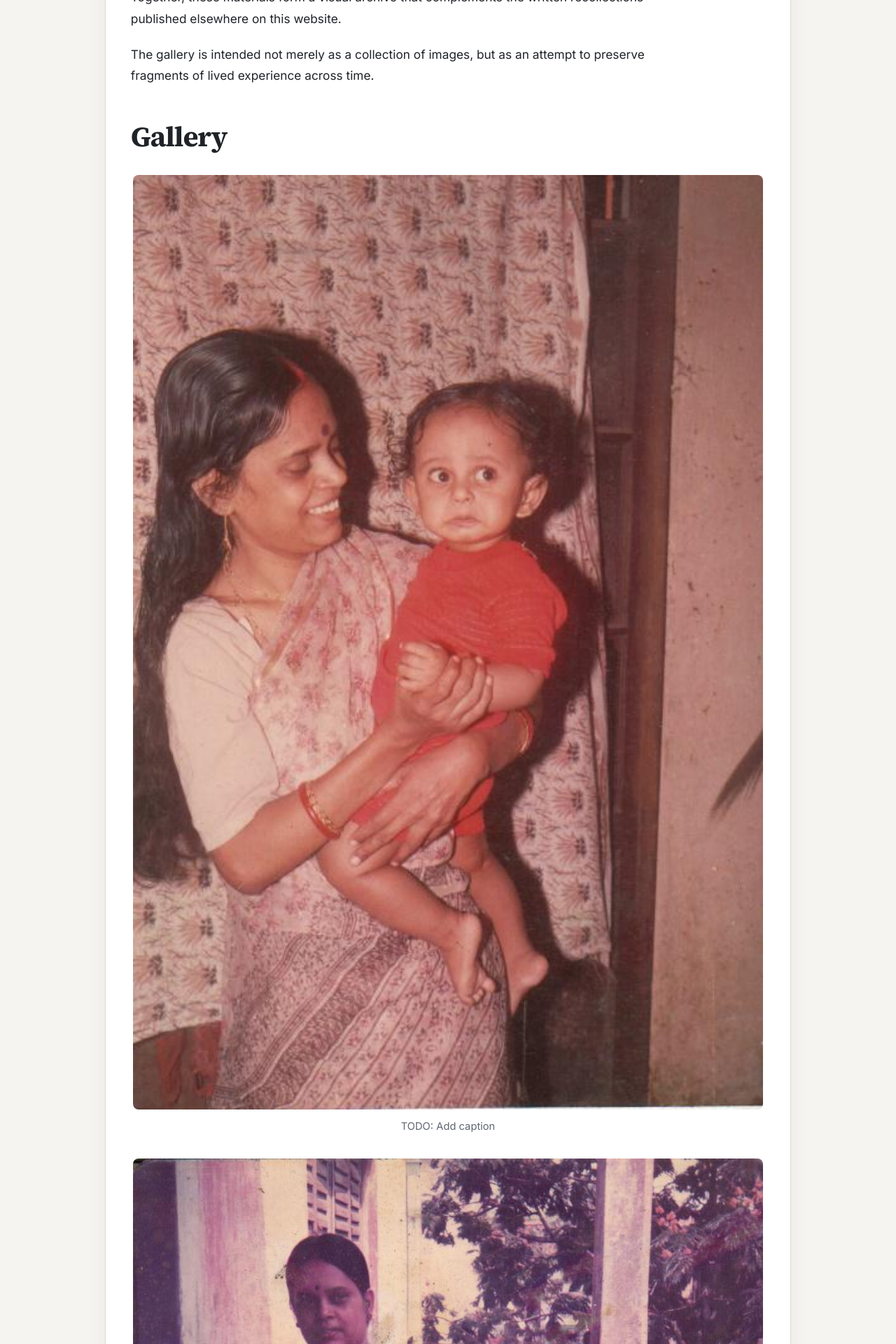
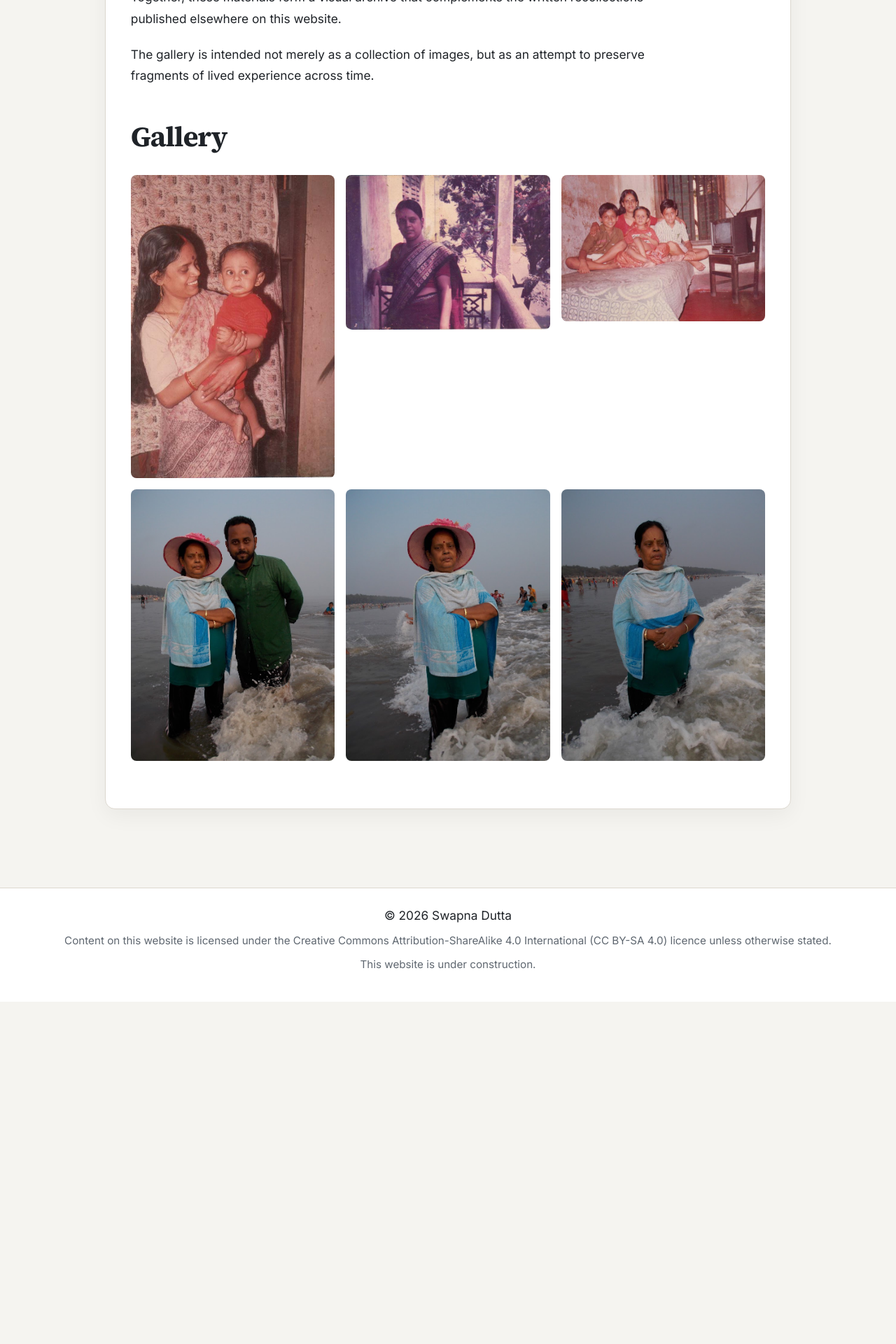
Before and after one commit to titodutta/swapnadutta, a Jekyll site: the page built from gallery/index.md, in a window 1280 px wide. Shown: the part 544-2464 px from the top of the page at 70% size. Built offline with Jekyll 4.4.1, drawn with Linux system fonts in a browser that asks for light colours; after the commit the page ends 1975 px from its top, so only the background shows below that; some of the changed text lies outside the part shown.

Commit message:
Gallery structure

```diff
--- a/gallery/index.md
+++ b/gallery/index.md
@@ -16,65 +16,72 @@ The gallery is intended not merely as a collection of images, but as an attempt
 
 ## Gallery
 
-<figure>
-  <a href="/assets/images/gallery/swapnadutta0001.jpg">
-    <img src="/assets/images/gallery/swapnadutta0001.jpg" alt="" loading="lazy">
-  </a>
-  <figcaption>TODO: Add caption</figcaption>
-</figure>
+<div class="photo-gallery">
 
-<figure>
-  <a href="/assets/images/gallery/swapnadutta0002.jpg">
-    <img src="/assets/images/gallery/swapnadutta0002.jpg" alt="" loading="lazy">
-  </a>
-  <figcaption>TODO: Add caption</figcaption>
-</figure>
+  <figure>
+    <a href="/assets/images/gallery/swapnadutta0001.jpg">
+      <img src="/assets/images/gallery/swapnadutta0001.jpg" alt="" loading="lazy">
+    </a>
+    <!-- Caption to be added later -->
+  </figure>
 
-<figure>
-  <a href="/assets/images/gallery/swapnadutta0003.jpg">
-    <img src="/assets/images/gallery/swapnadutta0003.jpg" alt="" loading="lazy">
-  </a>
-  <figcaption>TODO: Add caption</figcaption>
-</figure>
+  <figure>
+    <a href="/assets/images/gallery/swapnadutta0002.jpg">
+      <img src="/assets/images/gallery/swapnadutta0002.jpg" alt="" loading="lazy">
+    </a>
+    <!-- Caption to be added later -->
+  </figure>
 
-<figure>
-  <a href="/assets/images/gallery/swapnadutta0004.jpg">
-    <img src="/assets/images/gallery/swapnadutta0004.jpg" alt="" loading="lazy">
-  </a>
-  <figcaption>TODO: Add caption</figcaption>
-</figure>
+  <figure>
+    <a href="/assets/images/gallery/swapnadutta0003.jpg">
+      <img src="/assets/images/gallery/swapnadutta0003.jpg" alt="" loading="lazy">
+    </a>
+    <!-- Caption to be added later -->
+  </figure>
 
-<figure>
-  <a href="/assets/images/gallery/swapnadutta0005.jpg">
-    <img src="/assets/images/gallery/swapnadutta0005.jpg" alt="" loading="lazy">
-  </a>
-  <figcaption>TODO: Add caption</figcaption>
-</figure>
+  <figure>
+    <a href="/assets/images/gallery/swapnadutta0004.jpg">
+      <img src="/assets/images/gallery/swapnadutta0004.jpg" alt="" loading="lazy">
+    </a>
+    <!-- Caption to be added later -->
+  </figure>
 
-<figure>
-  <a href="/assets/images/gallery/swapnadutta0006.jpg">
-    <img src="/assets/images/gallery/swapnadutta0006.jpg" alt="" loading="lazy">
-  </a>
-  <figcaption>TODO: Add caption</figcaption>
-</figure>
+  <figure>
+    <a href="/assets/images/gallery/swapnadutta0005.jpg">
+      <img src="/assets/images/gallery/swapnadutta0005.jpg" alt="" loading="lazy">
+    </a>
+    <!-- Caption to be added later -->
+  </figure>
+
+  <figure>
+    <a href="/assets/images/gallery/swapnadutta0006.jpg">
+      <img src="/assets/images/gallery/swapnadutta0006.jpg" alt="" loading="lazy">
+    </a>
+    <!-- Caption to be added later -->
+  </figure>
+
+</div>
 
 <style>
-figure {
-  margin: 2rem auto;
-  text-align: center;
+.photo-gallery {
+  display: grid;
+  grid-template-columns: repeat(auto-fit, minmax(250px, 1fr));
+  gap: 1rem;
+  margin: 2rem 0;
 }
 
-figure img {
+.photo-gallery figure {
+  margin: 0;
+}
+
+.photo-gallery img {
   display: block;
   width: 100%;
-  max-width: 900px;
   height: auto;
-  margin: 0 auto;
   border-radius: 8px;
 }
 
-figcaption {
-  margin-top: 0.75rem;
-  font-size: 0.95rem;
+.photo-gallery a {
+  display: block;
 }
 </style>
```
